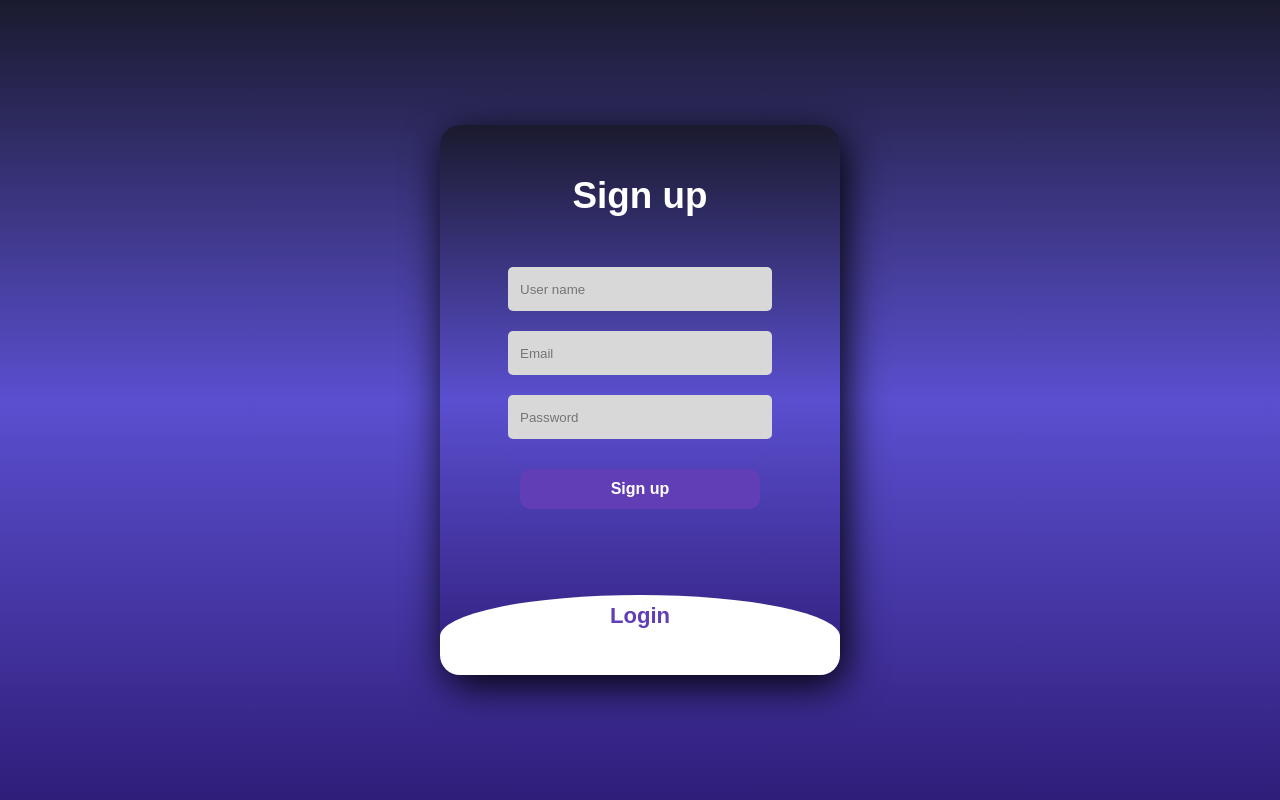
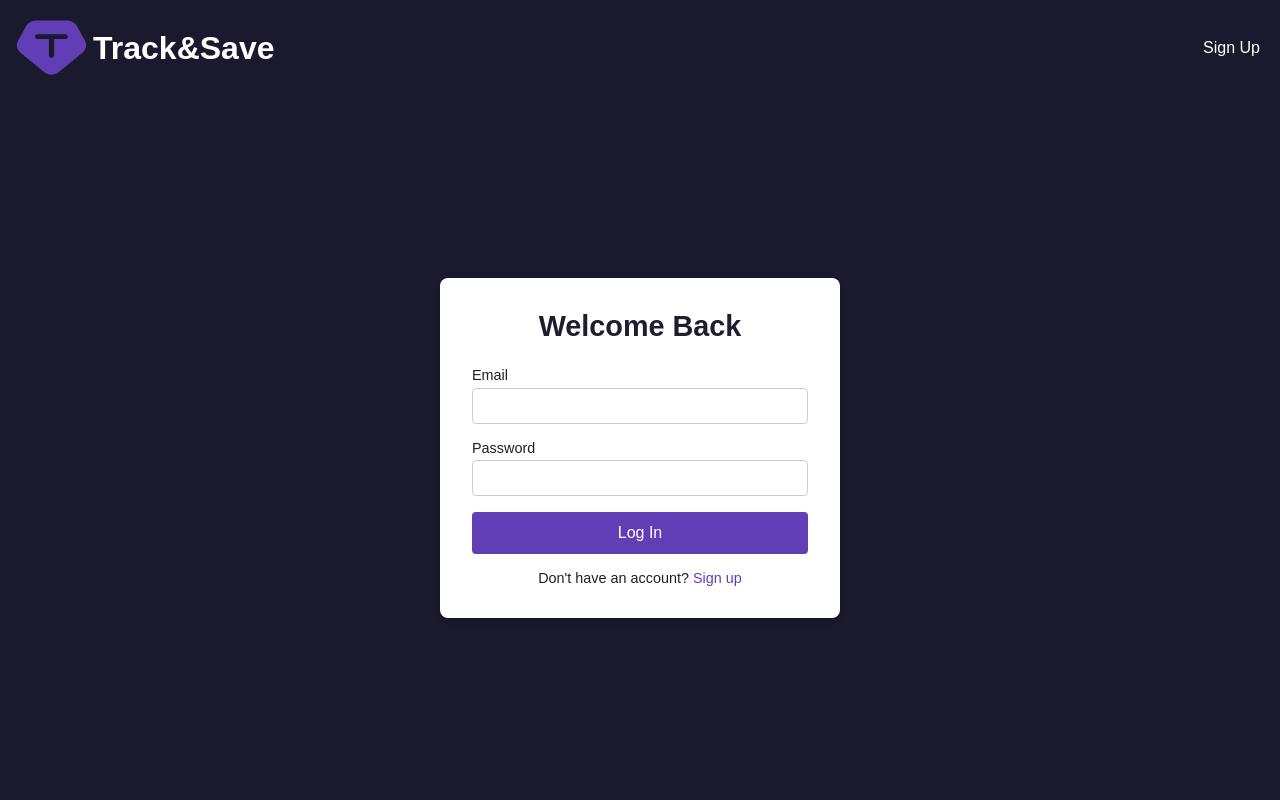
Before and after one commit to Fastestgod/Track-n-Save, a website: page public/login.html in a window 1280 px wide. Drawn offline with Linux system fonts and the light colour scheme.

Commit message:
Add files via upload

```diff
--- a/public/login.css
+++ b/public/login.css
@@ -1,100 +1,120 @@
-body{
-	margin: 0;
-	padding: 0;
-	display: flex;
-	justify-content: center;
-	align-items: center;
-	min-height: 100vh;
-    font-family: Arial, sans-serif;
-    background: linear-gradient(to bottom, #1a1a2e, #5A4FCF, #301E7A);
-}
-.signForm
-{
-	width: 400px;
-	height: 550px;
-    background: linear-gradient(to bottom, #1a1a2e, #5A4FCF, #301E7A);
-	overflow: hidden;
-	border-radius: 20px;
-	box-shadow: 5px 10px 40px #000;
-}
-#check{
-	display: none;
-}
-.signUp
-{
-	position: relative;
-	width:100%;
-	height: 100%;
-}
-input{
-	width: 60%;
-	height: 20px;
-	background: #d8d8d8;
-	justify-content: center;
-	display: flex;
-	margin: 20px auto;
-	padding: 12px;
-	border: none;
-	outline: none;
-	border-radius: 5px;
-}
-label{
-	color: #ffffff;
-	font-size: 2.3em;
-	justify-content: center;
-	display: flex;
-	margin: 50px;
-	font-weight: bold;
-	cursor: pointer;
-	transition: .5s ease-in-out;
+* {
+    margin: 0;
+    padding: 0;
+    box-sizing: border-box;
 }
 
-button
-{
-	width: 60%;
-	height: 40px;
-	margin: 10px auto;
-	justify-content: center;
-	display: block;
-	color: #fff;
-	background: #613DB6;
-	font-size: 1em;
-	margin-top: 30px;
-	outline: none;
-	border: none;
-	border-radius: 10px;
-    font-weight: bold;
-	transition: .2s ease-in;
-	cursor: pointer;
-}
-button:hover
-{
-	background: #804fdb;
-}
-.login
-{
-	height: 500px;
-	background: #ffffff;
-	border-radius: 60% / 10%;
-	transform: translateY(-180px);
-	transition: .8s ease-in-out;
-}
-.login label
-{
-	color: #613DB6;
-	transform: scale(.6);
+body {
+    font-family: Arial, sans-serif;
+    background-color: #1a1a2e;
+    color: #ffffff;
+    min-height: 100vh;
+    display: flex;
+    flex-direction: column;
 }
 
-#check:checked ~ .login
-{
-	transform: translateY(-550px);
+.navbar {
+    display: flex;
+    justify-content: space-between;
+    align-items: center;
+    padding: 10px;
+    color: #ffffff;
 }
-#check:checked ~ .login label
-{
-	transform: scale(1);
+
+.logoContainer {
+    display: flex;
+    align-items: center;
 }
-#check:checked ~ .signUp
- label
-{
-	transform: scale(.6);
+
+.navbar .logo {
+    font-size: 24px;
+    font-weight: bold;
 }
+
+.nav-link {
+	padding-right: 10px;
+    color: #ffffff;
+    text-decoration: none;
+}
+
+main {
+    flex-grow: 1;
+    display: flex;
+    justify-content: center;
+    align-items: center;
+    padding: 2rem 5%;
+}
+
+.login-container {
+    background-color: white;
+    padding: 2rem;
+    border-radius: 8px;
+    width: 100%;
+    max-width: 400px;
+    box-shadow: 0 4px 6px rgba(0, 0, 0, 0.1);
+}
+
+h2 {
+    font-size: 1.8rem;
+    color: #1e1e2e;
+    margin-bottom: 1.5rem;
+    text-align: center;
+}
+
+.login-form {
+    display: flex;
+    flex-direction: column;
+    gap: 1rem;
+}
+
+.form-group {
+    display: flex;
+    flex-direction: column;
+}
+
+label {
+    font-size: 0.9rem;
+    margin-bottom: 0.3rem;
+    color: #1e1e2e;
+}
+
+input[type="email"],
+input[type="password"] {
+    padding: 0.5rem;
+    border: 1px solid #ccc;
+    border-radius: 4px;
+    font-size: 1rem;
+}
+
+.btn-login {
+    background-color: #613DB6;
+    color: #ffffff;
+    border: none;
+    border-radius: 4px;
+    padding: 0.75rem;
+    font-size: 1rem;
+    cursor: pointer;
+    transition: background-color 0.3s;
+}
+
+.btn-login:hover {
+    background-color: #4e2d9a;
+}
+
+.signup-link {
+    margin-top: 1rem;
+    text-align: center;
+    font-size: 0.9rem;
+    color: #1e1e2e;
+}
+
+.signup-link a {
+    color: #613DB6;
+    text-decoration: none;
+}
+
+@media (max-width: 768px) {
+    .login-container {
+        padding: 1.5rem;
+    }
+}
--- a/public/login.html
+++ b/public/login.html
@@ -1,30 +1,38 @@
 <!DOCTYPE html>
-<html>
+<html lang="en">
 <head>
-	<title>Login</title>
-	<link rel="stylesheet" href="login.css">
+    <meta charset="UTF-8">
+    <meta name="viewport" content="width=device-width, initial-scale=1.0">
+    <title>Login - Track&Save</title>
+    <link rel="stylesheet" href="login.css">
 </head>
 <body>
-	<div class="signForm">
-		<input type="checkbox" id="check" aria-hidden="true">
-			<div class="signUp">
-				<form>
-					<label for="check" aria-hidden="true">Sign up</label>
-					<input type="text" name="txt" placeholder="User name" required="">
-					<input type="email" name="email" placeholder="Email" required="">
-					<input type="password" name="pswd" placeholder="Password" required="">
-                    <button id="btnLogin" type="button">Sign up</button>
-                </form>
-			</div>
-			<div class="login">
-				<form>
-					<label for="check" area-hidden="true">Login</label>
-					<input type="email" name="email" placeholder="Email" required="">
-					<input type="password" name="pswd" placeholder="Password" required="">
-					<button id="btnSignup">Login</button>
-				</form>
-			</div>
-	</div>
-    <script src="script1.js"></script>
+    <header class="navbar">
+        <div class="logoContainer">
+            <img src="images/logo.png" class="logo">
+            <h1>Track&Save</h1>
+        </div>
+        <nav>
+            <a href="signup.html" class="nav-link">Sign Up</a>
+        </nav>
+    </header>
+
+    <main>
+        <div class="login-container">
+            <h2>Welcome Back</h2>
+            <form class="login-form" action="#" method="post">
+                <div class="form-group">
+                    <label for="email">Email</label>
+                    <input type="email" id="email" name="email" required>
+                </div>
+                <div class="form-group">
+                    <label for="password">Password</label>
+                    <input type="password" id="password" name="password" required>
+                </div>
+                <button type="submit" class="btn-login">Log In</button>
+            </form>
+            <p class="signup-link">Don't have an account? <a href="signup.html">Sign up</a></p>
+        </div>
+    </main>
 </body>
 </html>
```
Also changed, not shown: public/signup.html (added, +46 -0 lines).
